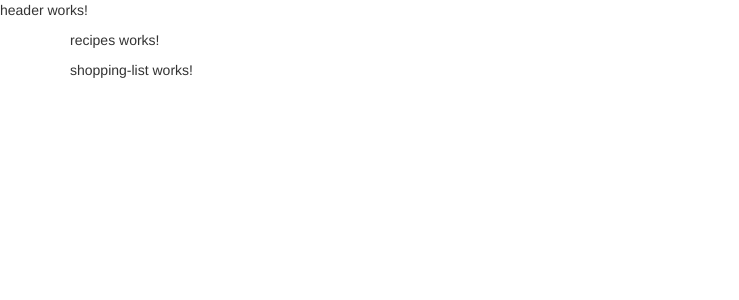
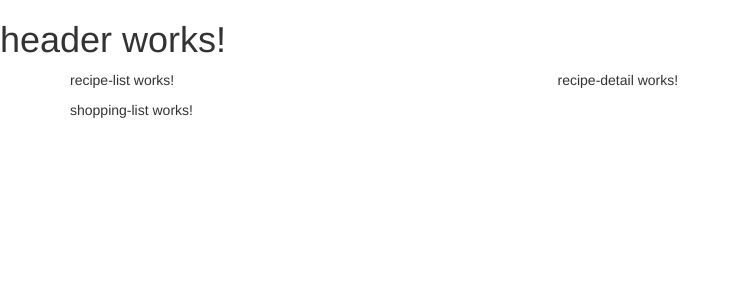
Before and after one commit to lappjeff/Udemy-Angular8-Max, an Angular app in the folder course-project/: page / in a window 1280 px wide. Shown: the top 300 px of the page, without its empty margins (0-739 px from the left). Built offline with nearby package versions, Linux system fonts and the light colour scheme.

Commit message:
Rendered more elmnts in recipes html

```diff
--- a/course-project/src/app/header/header/header.component.html
+++ b/course-project/src/app/header/header/header.component.html
@@ -1 +1 @@
-<p>header works!</p>
+<h1>header works!</h1>
--- a/course-project/src/app/recipes/recipes.component.html
+++ b/course-project/src/app/recipes/recipes.component.html
@@ -1 +1,8 @@
-<p>recipes works!</p>
+<div class="row">
+  <div class="col-md-5">
+    <app-recipe-list></app-recipe-list>
+  </div>
+  <div class="col-md-7">
+    <app-recipe-detail></app-recipe-detail>
+  </div>
+</div>
```
